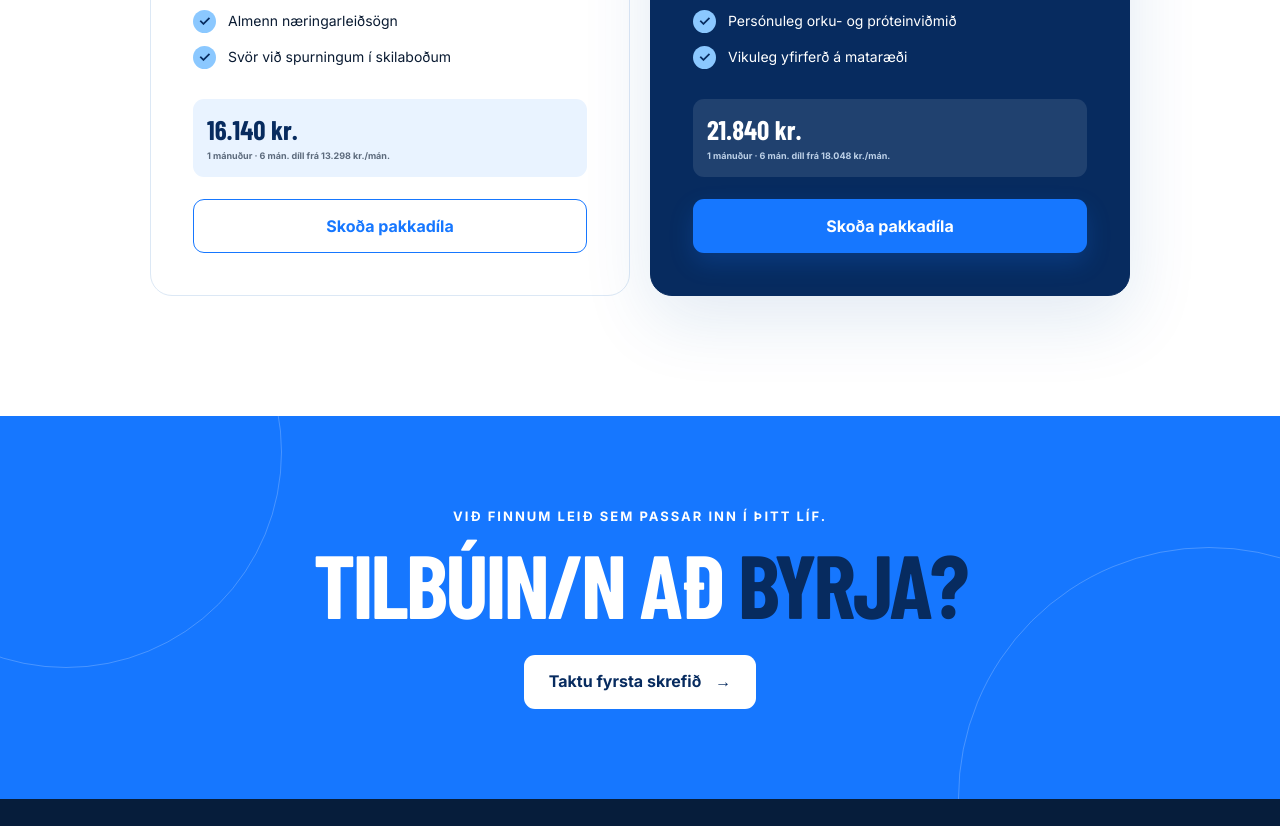
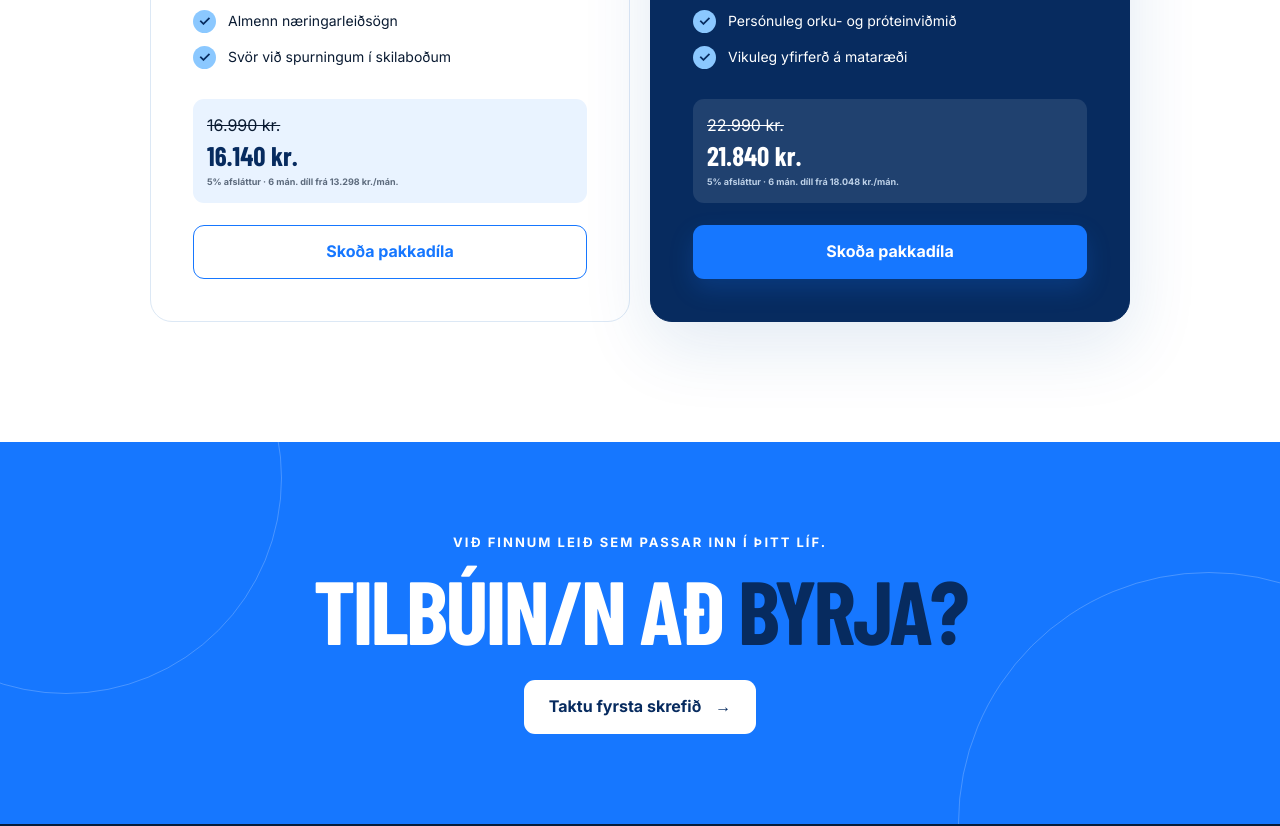
Before and after one commit to starnarpt/einkathjalfun, a website: page fjarthjalfun.html in a window 1280 px wide. Shown: the part 2243-3069 px from the top of the page. Drawn offline with nearby package versions, Linux system fonts and the light colour scheme; files whose address does not match are found by name; a web font is replaced by a local one.

Commit message:
Show 5% discount across pricing

```diff
--- a/fjarthjalfun.html
+++ b/fjarthjalfun.html
@@ -57,8 +57,8 @@
       <section class="section section-shell" id="munurinn">
         <div class="section-heading centered reveal"><p class="eyebrow"><span></span> Tvær skýrar leiðir</p><h2>Hversu mikið utanumhald <em>viltu?</em></h2></div>
         <div class="comparison-grid">
-          <article class="comparison-card reveal"><small>Sjálfstæðari leið</small><h2>Fjarþjálfun</h2><p>Fyrir þig sem vilt faglegt plan og reglulegt utanumhald en getur unnið nokkuð sjálfstætt.</p><ul class="check-list"><li><span>✓</span> Sérsniðið æfingaprógram</li><li><span>✓</span> Myndbandsgreining og endurgjöf</li><li><span>✓</span> Vikulegt stöðutékk</li><li><span>✓</span> Almenn næringarleiðsögn</li><li><span>✓</span> Svör við spurningum í skilaboðum</li></ul><div class="comparison-deal"><strong>16.140 kr.</strong><span>1 mánuður · 6 mán. díll frá 13.298 kr./mán.</span></div><a class="button button-outline" href="index.html#fjar-val">Skoða pakkadíla</a></article>
-          <article class="comparison-card featured reveal"><small>Nánara samstarf</small><h2>Fjarþjálfun Plús</h2><p>Fyrir þig sem vilt meiri ábyrgð og markvissa aðstoð við bæði æfingar og mataræði.</p><ul class="check-list"><li><span>✓</span> Allt sem fylgir Fjarþjálfun</li><li><span>✓</span> Tvö 20 mín. samtöl á mánuði</li><li><span>✓</span> Ítarlegt vikulegt stöðumat</li><li><span>✓</span> Persónuleg orku- og próteinviðmið</li><li><span>✓</span> Vikuleg yfirferð á mataræði</li></ul><div class="comparison-deal"><strong>21.840 kr.</strong><span>1 mánuður · 6 mán. díll frá 18.048 kr./mán.</span></div><a class="button" href="index.html#fjar-val">Skoða pakkadíla</a></article>
+          <article class="comparison-card reveal"><small>Sjálfstæðari leið</small><h2>Fjarþjálfun</h2><p>Fyrir þig sem vilt faglegt plan og reglulegt utanumhald en getur unnið nokkuð sjálfstætt.</p><ul class="check-list"><li><span>✓</span> Sérsniðið æfingaprógram</li><li><span>✓</span> Myndbandsgreining og endurgjöf</li><li><span>✓</span> Vikulegt stöðutékk</li><li><span>✓</span> Almenn næringarleiðsögn</li><li><span>✓</span> Svör við spurningum í skilaboðum</li></ul><div class="comparison-deal"><del>16.990 kr.</del><strong>16.140 kr.</strong><span>5% afsláttur · 6 mán. díll frá 13.298 kr./mán.</span></div><a class="button button-outline" href="index.html#fjar-val">Skoða pakkadíla</a></article>
+          <article class="comparison-card featured reveal"><small>Nánara samstarf</small><h2>Fjarþjálfun Plús</h2><p>Fyrir þig sem vilt meiri ábyrgð og markvissa aðstoð við bæði æfingar og mataræði.</p><ul class="check-list"><li><span>✓</span> Allt sem fylgir Fjarþjálfun</li><li><span>✓</span> Tvö 20 mín. samtöl á mánuði</li><li><span>✓</span> Ítarlegt vikulegt stöðumat</li><li><span>✓</span> Persónuleg orku- og próteinviðmið</li><li><span>✓</span> Vikuleg yfirferð á mataræði</li></ul><div class="comparison-deal"><del>22.990 kr.</del><strong>21.840 kr.</strong><span>5% afsláttur · 6 mán. díll frá 18.048 kr./mán.</span></div><a class="button" href="index.html#fjar-val">Skoða pakkadíla</a></article>
         </div>
       </section>
 
```
